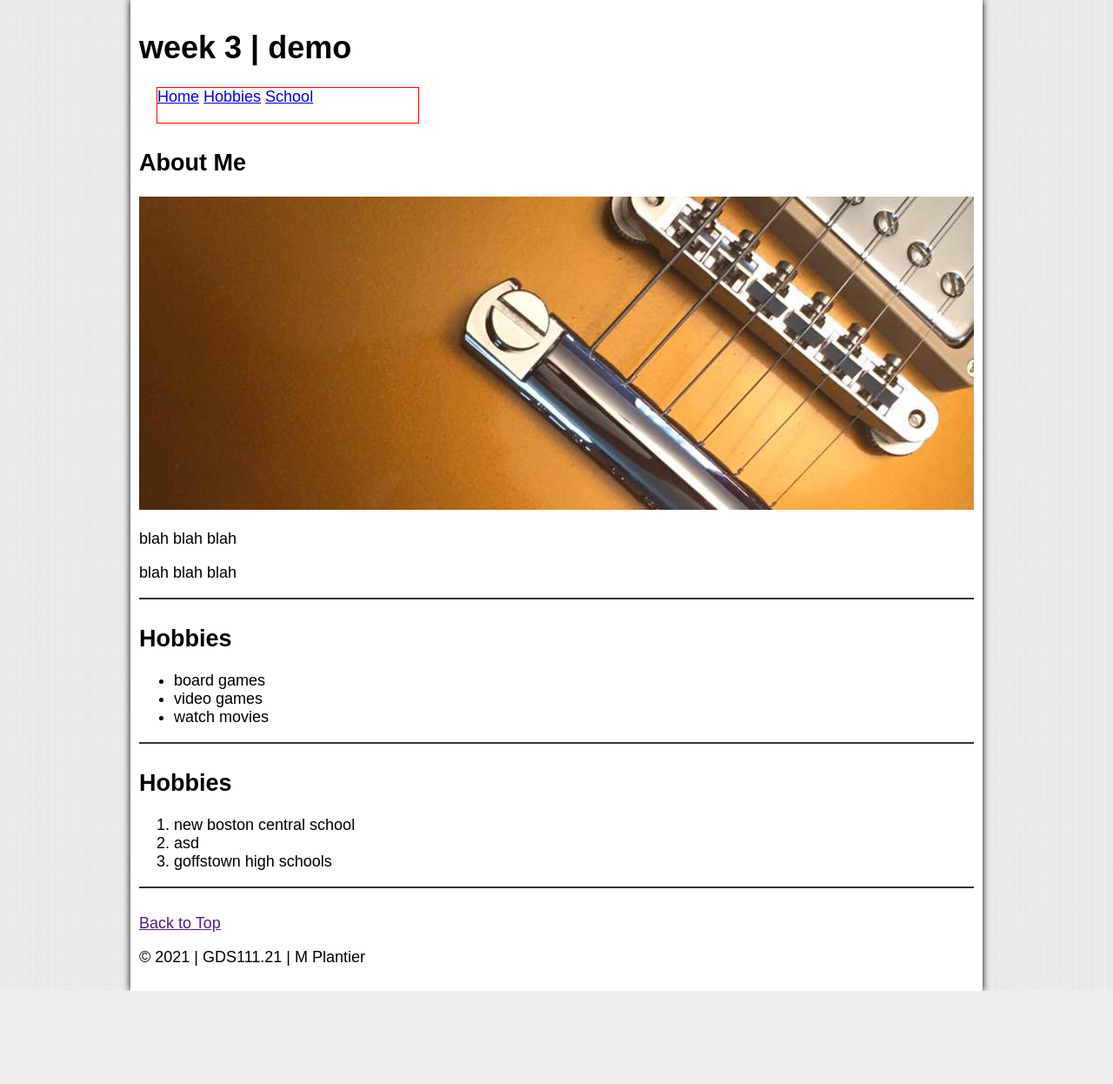
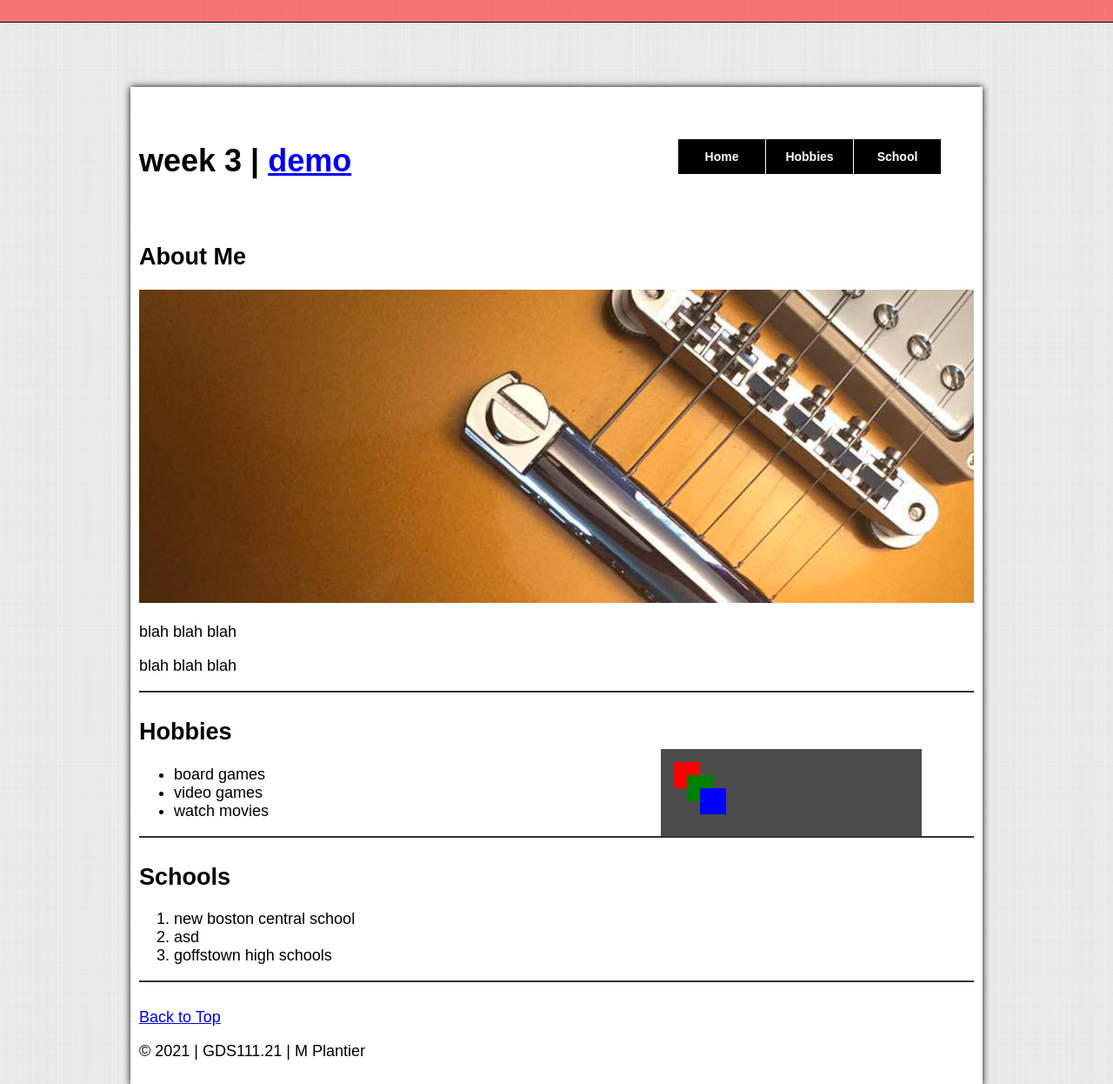
Before and after one commit to jbsgroup/GDS111_202210, a plain HTML site: page w3_demo/index.html in a window 1280 px wide. Shown: the whole page at 87% size. Before the commit the page ends 1139 px from the top, so only its background shows below. Drawn offline with Linux system fonts and the light colour scheme.

Commit message:
end of w3d2

```diff
--- a/W3/style.css
+++ b/W3/style.css
@@ -0,0 +1,63 @@
+body {
+    font-family: "Comic Sans MS", "Comic Sans", cursive;
+    background-color: darkgrey;
+}
+/*this entire thing is just spaghetti code i am so sorry*/
+#container{
+    background-color: slategrey;
+    border:1px solid black;
+    width:1000px;
+    margin:auto;
+}
+
+h1{
+    padding-left: 10px;
+}
+
+#nav{
+    width:1000px;
+    height:50px;
+    background-color:darkgray;
+    margin:auto;
+}
+
+#buttons {
+    margin:auto;
+    width:500px;
+    height:40px;
+
+}
+
+.btn{
+    float:left; /*allows buttons to be next to eachother*/
+    width:100px;
+    height:40px;
+    background-color: black;
+    color:white;
+    text-decoration:none; /*removes underline*/
+    font-size:14px;
+    font-weight:bold;
+    text-align:center; /*horizontal text slignment*/
+    line-height:40px;/*vertical text alignment*/
+    margin-right:50px;
+    margin-top:10px;
+}
+
+.btn:hover{
+    background-color:slategrey;
+    color:rgb(255, 255, 255);
+}
+
+#content{
+    width:985px;
+    margin:auto;
+    background-color: dimgrey;
+    border:1px solid black;
+    color:limegreen;
+    font-size:30px;
+    padding-left: 15px;
+}
+
+#bio{
+    background-color: magenta;
+}
--- a/w3_demo/index.html
+++ b/w3_demo/index.html
@@ -10,12 +10,15 @@
 <body>
 
     <div id="fixed"></div>
+    <div id="top"></div>
 
     <!--In the index.html body element, create a div with an id of "wrapper" -->
     <div id="wrapper">
+        <div id="main-header">
 
             <!--Inside of the #wrapper div, create an h1 tag that includes the following text content: Week 3 | Demo -->
-        <h1>week 3 | demo</h1>
+            <h1>week 3 | <a href="https://www.google.com"
+            target="_blank">demo</a></h1>
             <!--Below the h1, create a div with an id of "main-nav"-->
             <div id="main-nav">
                 <!--Inside of the #main-nav, create three anchor tags, each with a class of "btn"-->
@@ -23,7 +26,8 @@
                 <a class="btn" href="index.html">Home</a>
                 <a class="btn" href="hobbies.html">Hobbies</a>
                 <a class="btn" href="schools.html">School</a>
-        </div>
+            </div> <!--main nav-->
+        </div> <!--main header-->
 
         <!--Below the #main-nav, create a div with a class of "section"-->
         <div class="section">
@@ -50,25 +54,34 @@
                 <li>video games</li>
                 <li>watch movies</li>
             </ul>
+
+            <!--absolute positioning and z-index-->
+            <div id="boxes">
+                <div id="red"></div>
+                <div id="green"></div>
+                <div id="blue"></div>
+            </div>
+
        </div> <!--section-->
 
        <div class="section">
 
             <!--Inside of this .section div, create an h2 with a class of "section-title" and an id of "about" that holds the text: About Me-->
-            <h2 id="about">Hobbies</h2>
+            <h2 id="about">Schools</h2>
             <!--Below this h2, add the starwars.jpg image using the image tag-->
             <ol>
               <li>new boston central school</li>
               <li>asd</li>
               <li>goffstown high schools</li>
          </ol>
+
          </div> <!--section-->
 
 
         <!--Below the schools section, create a final div with an id of "footer"-->
         <div id="footer">
          <!--Inside of the #footer, add a paragraph tag that holds the copywrite symbol, the year, the class name, and your name-->
-         <a href=""> Back to Top</a>
+         <a href="#top"> Back to Top</a>
          <p>&copy; 2021 | GDS111.21 | M Plantier</p>
         </div> <!--footer-->
 
--- a/w3_demo/style.css
+++ b/w3_demo/style.css
@@ -7,7 +7,21 @@ body {
     font-size:18px;
 }
 
+#fixed {
+    position:fixed;
+    width:100%; /*you can describe width/height in px as well as %*/
+    height:25px;
+    border-bottom:1px solid black;
+    background-color:rgba(255,0,0,0.5); /*a stands for alpha channel, adds transparency, 0.0=opaque, 1.0 = transparent*/
+    /*z indes only works with fixed, absolute, and relative elements*/
+    /*the higher the z index value, the more in front*/
+    z-index:5;
+}
+
 #wrapper {
+    position:relative;
+    /*adding position property gives access to: top, right, ottom, and left properies!*/
+    top:100px;
     width:960px;
     padding:10px;
     background-color: rgb(255, 255, 255);
@@ -15,14 +29,83 @@ body {
     box-shadow: 0 0 8px rgb(0, 0, 0); /*offset-x, offset-y, blur radiu, color */
 }
 
+#main-header{
+    position:relative;
+    width:960px;
+    height:110px;
+    margin-top:30px;
+}
+
+h1 {
+    float:left;
+}
+
 #main-nav {
-    width:300px;
+    position:absolute;  /*cannot give a child element a position of absolute unless its parent (containing element) has a position set)*/
+    width:303px;
     height:40px;
     margin:20px;
-    border:1px solid red; /*add borders to see where stuff is*/
+    left:600px;
+    top:10;
+}
+
+.btn{
+    float:left; /*allows buttons to be next to eachother*/
+    width:100px;
+    height:40px;
+    background-color: black;
+    color:white;
+    text-decoration:none; /*removes underline*/
+    font-size:14px;
+    font-weight:bold;
+    text-align:center; /*horizontal text slignment*/
+    line-height:40px;/*vertical text alignment*/
+    margin-right:1px;
+}
+
+.btn:hover{
+    background-color:slategrey;
+    color:rgb(255, 255, 255);
 }
 
 .section {
+    position:relative;
     margin:30px 0; /*top+bottom, left+right*/
     border-bottom:2px solid #333333;
 }
+
+#boxes{
+    position:absolute;
+    width:300px;
+    height:100px;
+    background-color:rgb(75, 75, 75);
+    margin:-100px 0 0 600px; /*negative calues move closer instead of away from direction*/
+    /*top, right, bottom, left*/
+}
+
+#red{
+    position:absolute;
+    width:30px;
+    height:30px;
+    margin:15px;
+    background-color:red;
+    z-index:0;
+}
+
+#green{
+    position:absolute;
+    width:30px;
+    height:30px;
+    margin:30px;
+    background-color:green;
+    z-index:1;
+}
+
+#blue{
+    position:absolute;
+    width:30px;
+    height:30px;
+    margin:45px;
+    background-color:blue;
+    z-index:2;
+}
```
Also changed, not shown: W3/index.html (+32 -0 lines), W3/schools.html (added, +24 -0 lines), w3_demo/hobbies.html (added, +12 -0 lines), w3_demo/schools.html (added, +12 -0 lines), W2/images/validation.PNG (added), W3/images/boom.gif (added), W3/riddles.html (added). Lines whose indentation alone changed are shown as unchanged.
